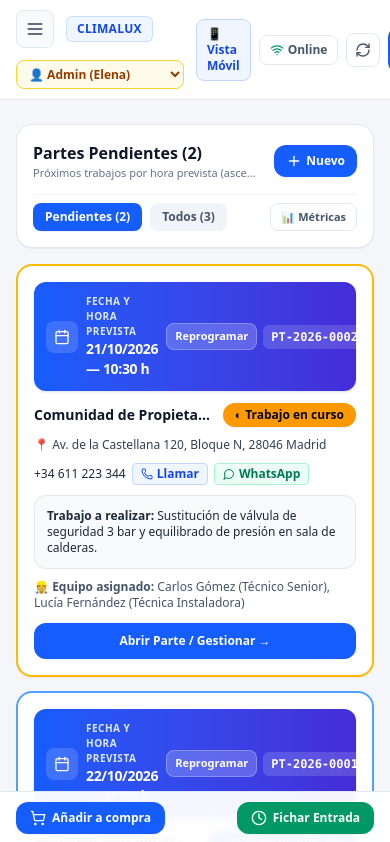
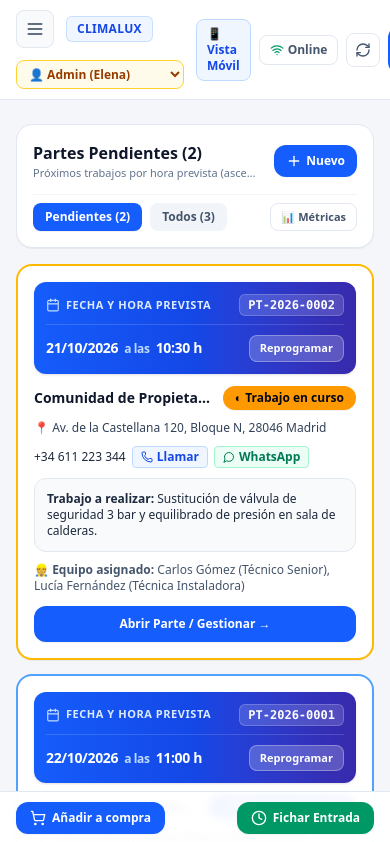
Before and after one commit to jugarbar666/app-partes-trabajo, a React (Vite) app: page / in a window 390 px wide. Shown: the top 842 px of the page. Built offline with nearby package versions, Linux system fonts and the light colour scheme.

Commit message:
style: redistribuir banner de fecha y hora prevista en tarjetas de partes para evitar saltos de linea y solapamiento

```diff
--- a/src/App.tsx
+++ b/src/App.tsx
@@ -129,21 +129,25 @@ const WorkOrderMobileCard: React.FC<{
     >
       <div className="space-y-2.5">
         {/* BANNER DESTACADO DE FECHA Y HORA PREVISTA */}
-        <div className="p-3 rounded-xl bg-gradient-to-r from-blue-600 to-indigo-700 text-white shadow-sm flex items-center justify-between gap-2">
-          <div className="flex items-center gap-2">
-            <div className="w-8 h-8 rounded-lg bg-white/15 flex items-center justify-center shrink-0">
-              <Calendar className="w-4 h-4 text-white" />
+        <div className="p-3 sm:p-3.5 rounded-xl bg-gradient-to-r from-blue-600 via-blue-700 to-indigo-800 text-white shadow-sm space-y-2">
+          {/* Fila superior: etiqueta de fecha y código de parte */}
+          <div className="flex items-center justify-between gap-2 border-b border-white/15 pb-2">
+            <div className="flex items-center gap-1.5 text-blue-100 text-[11px] font-extrabold uppercase tracking-wider">
+              <Calendar className="w-3.5 h-3.5 text-blue-200" />
+              <span>Fecha y Hora Prevista</span>
             </div>
-            <div>
-              <div className="text-[10px] font-bold uppercase tracking-wider text-blue-100">
-                Fecha y Hora Prevista
-              </div>
-              <div className="text-sm font-extrabold tracking-tight">
-                {formatDateES(wo.scheduled_at, tz)} — {formatTimeES(wo.scheduled_at, tz)} h
-              </div>
+            <span className="font-mono font-extrabold text-xs px-2 py-0.5 rounded-md bg-white/15 border border-white/20 text-white shadow-2xs">
+              {wo.code}
+            </span>
+          </div>
+
+          {/* Fila inferior: fecha y hora destacada y botón reprogramar */}
+          <div className="flex items-center justify-between gap-2 pt-0.5">
+            <div className="text-sm sm:text-base font-black tracking-tight text-white">
+              <span>{formatDateES(wo.scheduled_at, tz)}</span>
+              <span className="text-blue-200 font-semibold text-xs mx-1.5">a las</span>
+              <span>{formatTimeES(wo.scheduled_at, tz)} h</span>
             </div>
-          </div>
-          <div className="flex items-center gap-1.5 shrink-0">
             <button
               type="button"
               data-testid={`operator-card-reschedule-${wo.id}`}
@@ -151,14 +155,11 @@ const WorkOrderMobileCard: React.FC<{
                 e.stopPropagation();
                 onReschedule(wo);
               }}
-              className="px-2 py-1 rounded-lg bg-white/20 hover:bg-white/30 text-white text-[11px] font-bold border border-white/25 transition cursor-pointer"
+              className="px-2.5 py-1 rounded-lg bg-white/20 hover:bg-white/30 active:bg-white/40 text-white text-[11px] sm:text-xs font-bold border border-white/30 transition cursor-pointer shadow-xs shrink-0"
               title="Reprogramar fecha y hora prevista"
             >
               Reprogramar
             </button>
-            <span className="font-mono font-extrabold text-xs px-2 py-1 rounded-md bg-white/15 text-white">
-              {wo.code}
-            </span>
           </div>
         </div>
 
```
